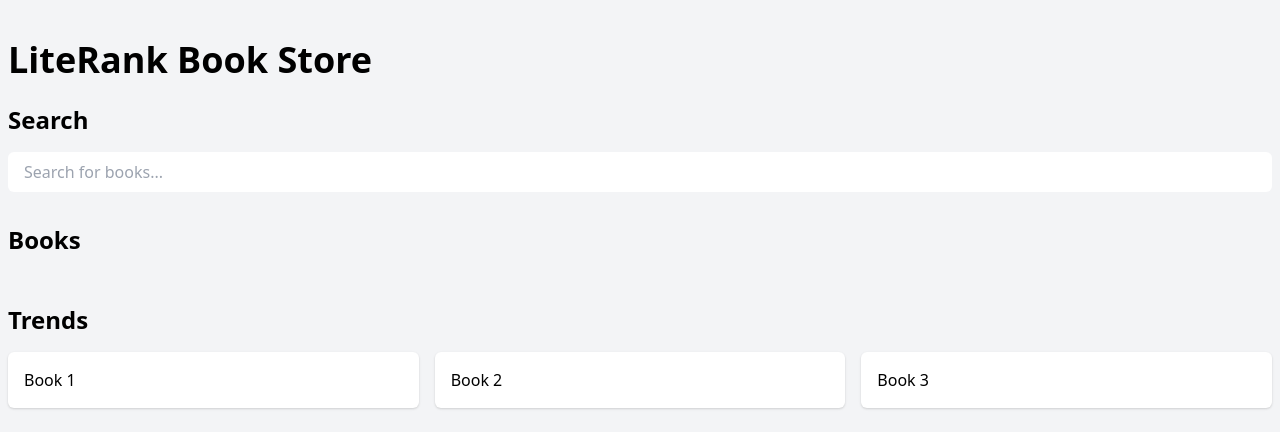
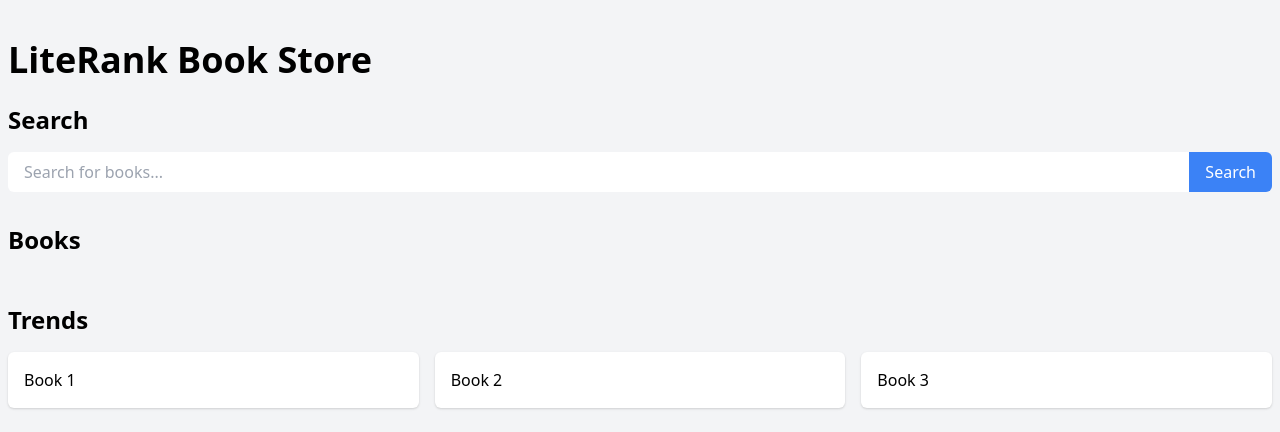
Before and after one commit to Literank/lr_event_driven_node, a Node server app: page / in a window 1280 px wide. Shown: the top 432 px of the page. Run offline with Node 20, Linux system fonts and the light colour scheme; data that the repository does not hold is empty; some libraries are stand-ins or nearby versions.

Commit message:
Search books on index page

```diff
--- a/src/adapter/templates/index.handlebars
+++ b/src/adapter/templates/index.handlebars
@@ -12,18 +12,21 @@
 
 <body class="bg-gray-100 p-2">
     <div class="container mx-auto py-8">
-        <h1 class="text-4xl font-bold">{{ title }}</h1>
+        <h1 class="text-4xl font-bold"><a href="/">{{ title }}</a></h1>
 
         <!-- Search Bar Section -->
         <div class="mb-8">
             <h2 class="text-2xl font-bold mb-4 mt-6">Search</h2>
-            <input type="text" placeholder="Search for books..."
-                class="w-full px-4 py-2 rounded-md border-gray-300 focus:outline-none focus:border-blue-500">
+            <form class="flex">
+                <input type="text" name="q" value="{{q}}" placeholder="Search for books..."
+                    class="flex-grow px-4 py-2 rounded-l-md border-gray-300 focus:outline-none focus:border-blue-500">
+                <button type="submit" class="px-4 py-2 bg-blue-500 text-white rounded-r-md">Search</button>
+            </form>
         </div>
 
         <!-- Books Section -->
         <div class="mb-8">
-            <h2 class="text-2xl font-bold mb-4">Books</h2>
+            <h2 class="text-2xl font-bold mb-4">{{#if q}}Keyword: “{{q}}“{{else}}Books{{/if}}</h2>
             <div class="grid grid-cols-4 gap-2">
                 {{#each books}}
                 <div class="bg-white p-4 rounded-md border-gray-300 shadow mt-2">
```
Also changed, not shown: src/adapter/router.ts (+8 -2 lines).
